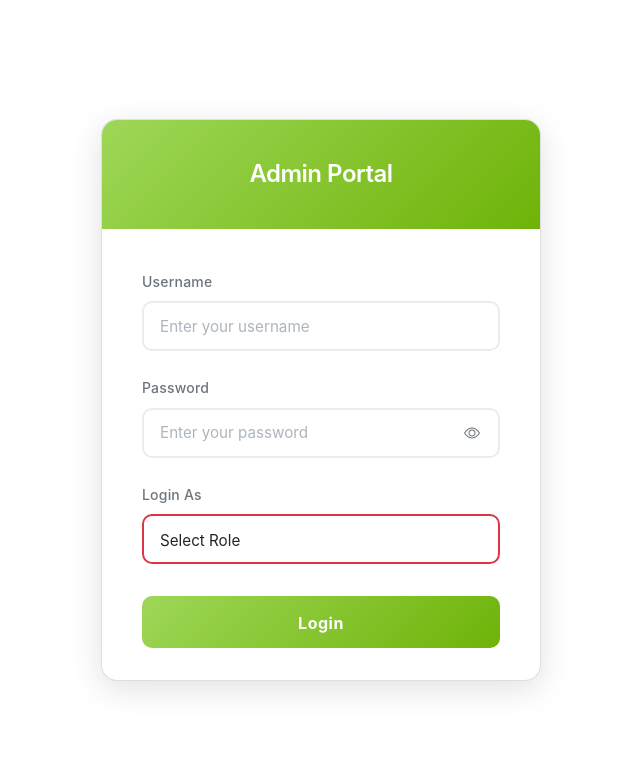
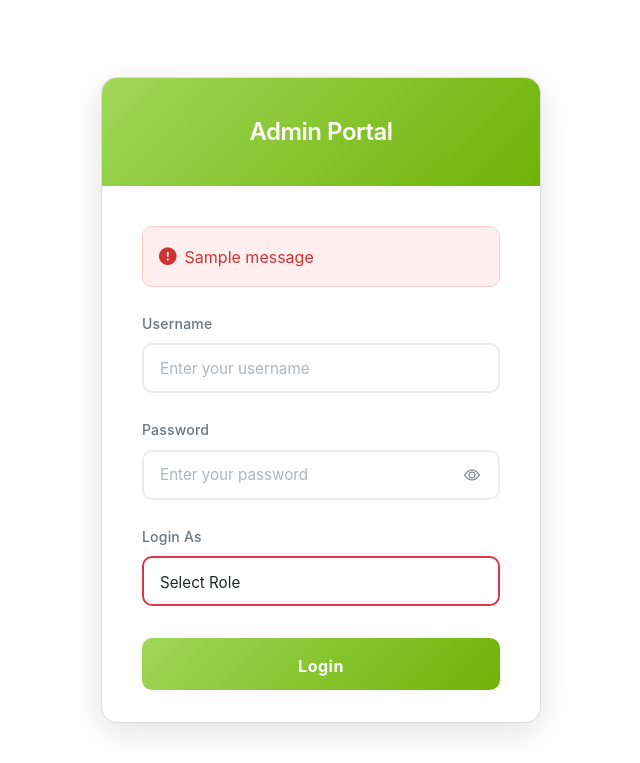
Before and after one commit to kiara-mathias/bank-admin, a Django app: page / in a window 1280 px wide. Shown: the top 763 px of the page, without its empty margins (319-959 px from the left). Run offline with Django 5.2, Linux system fonts and the light colour scheme; tables that the repository leaves empty hold one stand-in row (values such as "Sample post"); one stand-in notice (Sample message) is shown.

Commit message:
Refactor login form to use Django messages for errors
Co-authored-by: nicolemathias0 <nicolemathias0@gmail.com>

```diff
--- a/users/templates/users/login.html
+++ b/users/templates/users/login.html
@@ -286,11 +286,13 @@
         </div>
 
         <div class="card-body-custom">
-            {% if form.errors %}
+            {% if messages %}
+                {% for message in messages %}
                 <div class="alert alert-danger">
                     <i class="bi bi-exclamation-circle-fill"></i>
-                    <span>{{ form.non_field_errors.0|default:"Invalid credentials" }}</span>
+                    <span>{{ message }}</span>
                 </div>
+                {% endfor %}
             {% endif %}
 
             <form method="post" id="loginForm">
```
